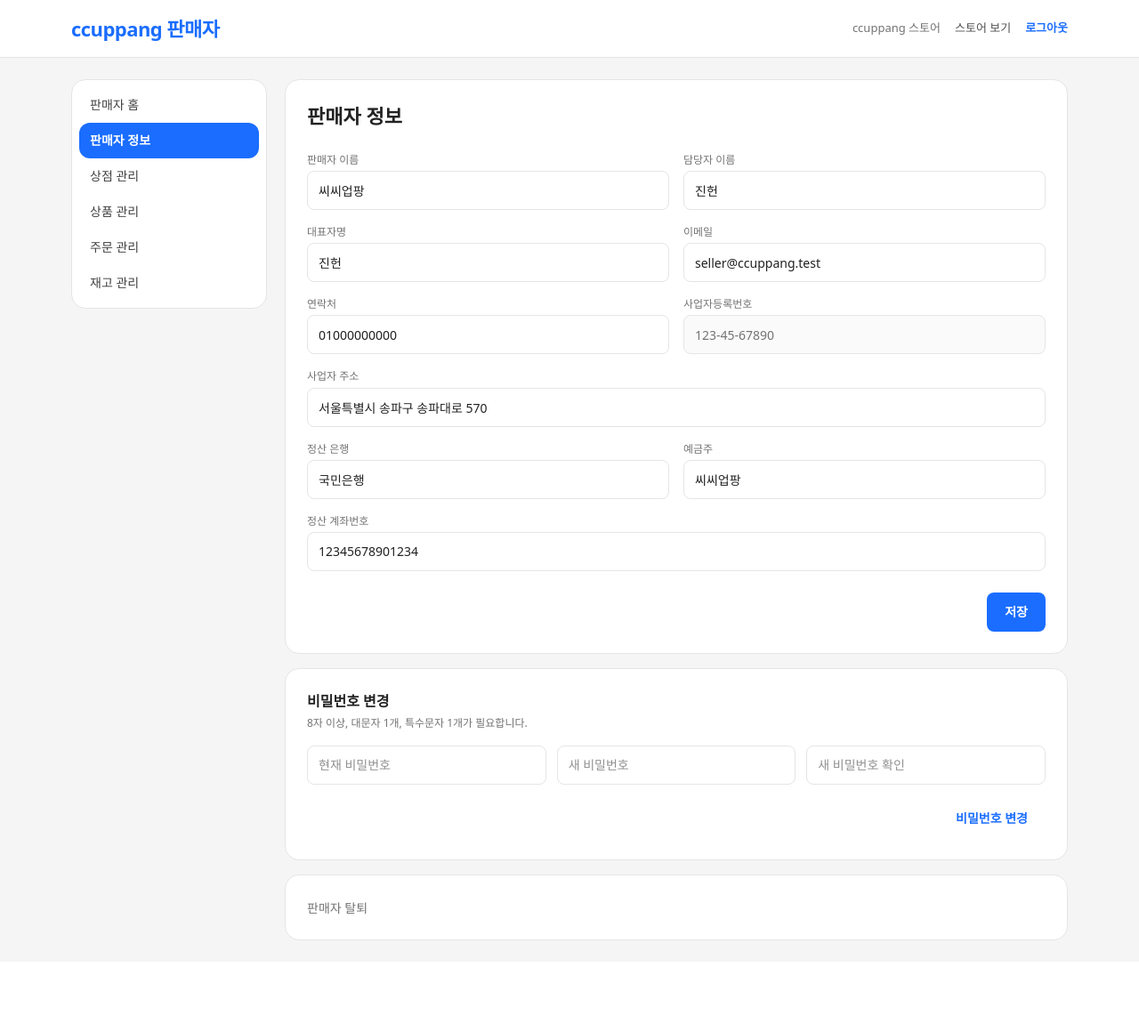
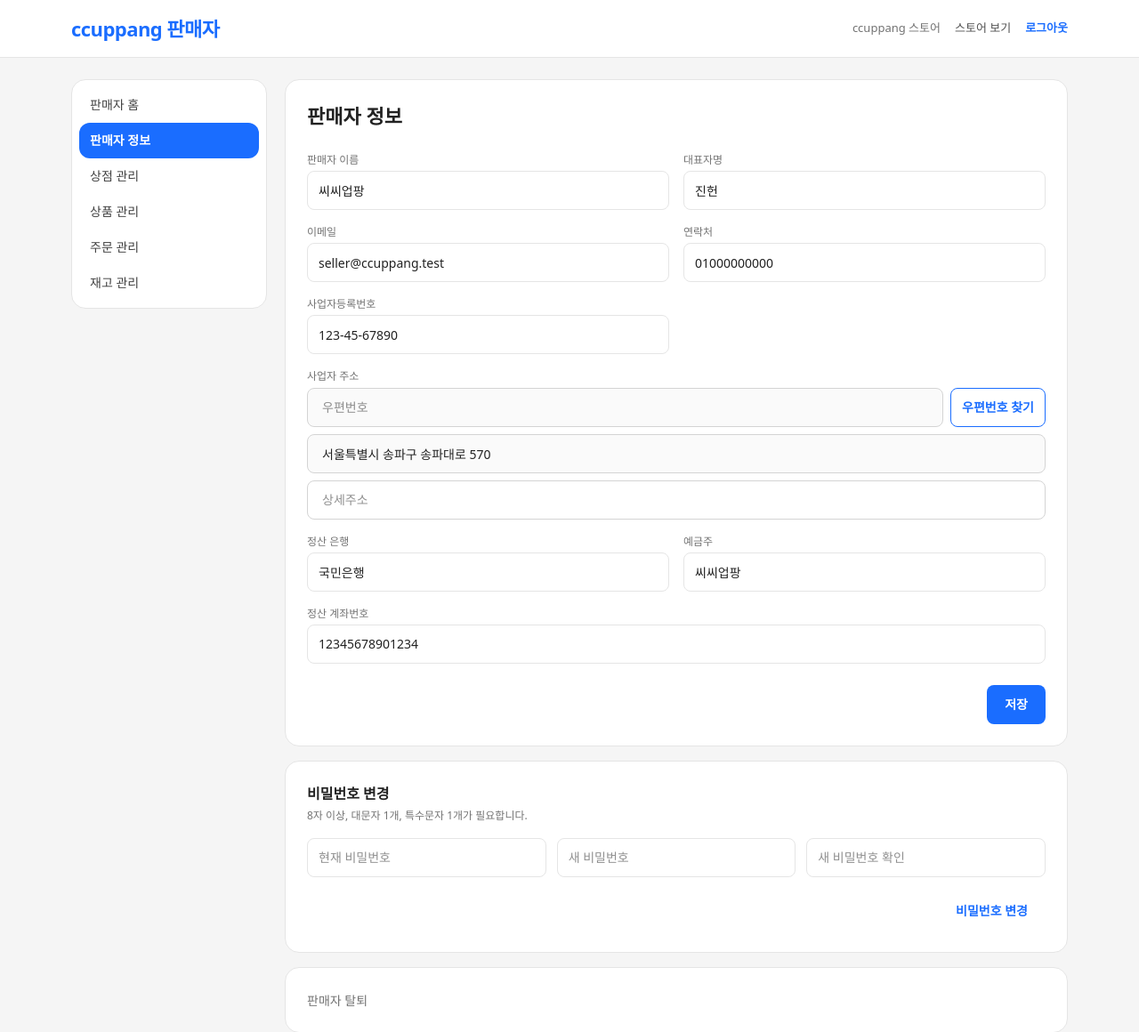
Before and after one commit to Ground-you/Shoppingball, a Laravel app: page /seller/profile in a window 1280 px wide. Shown: the top 1160 px of the page at 89% size. Before the commit the page ends 1057 px from the top, so only its background shows below. Run offline with Laravel 12, Linux system fonts and the light colour scheme; a user stored in the database is signed in; data comes from the database, SQL or seed files in the repository; style sheets or scripts are compiled from the project's sources; parts of the project's set-up code (start-up, migrations or seed data) failed here and were passed over; some libraries are stand-ins or nearby versions; some web fonts are replaced.

Commit message:
판매자가 사업장 주소를 나눠 입력하게 한다.
우편번호로 주소를 찾고 상세 주소를 따로 저장한다.

```diff
--- a/app/Http/Controllers/AuthController.php
+++ b/app/Http/Controllers/AuthController.php
@@ -34,6 +34,12 @@ class AuthController extends Controller
         if (! $buyer || ! Hash::check($data['password'], $buyer->password_hash)) {
             return response()->json([
                 'message' => '아이디 또는 비밀번호가 올바르지 않습니다.',
+            ], 422);
+        }
+
+        if ($buyer->status !== 'ACTIVE') {
+            return response()->json([
+                'message' => '사용할 수 없는 계정입니다.',
             ], 422);
         }
 
--- a/app/Http/Controllers/Seller/AccountController.php
+++ b/app/Http/Controllers/Seller/AccountController.php
@@ -5,6 +5,7 @@ namespace App\Http\Controllers\Seller;
 use App\Http\Controllers\Controller;
 use App\Support\BuyerInput;
 use App\Support\SellerContext;
+use App\Support\SellerInput;
 use App\Support\SellerPage;
 use Illuminate\Http\Request;
 use Illuminate\Support\Facades\Auth;
@@ -23,12 +24,13 @@ class AccountController extends Controller
             'section' => 'profile',
             'profile' => [
                 'sellerName' => $seller->seller_name,
-                'managerName' => $seller->manager_name ?? '',
                 'representativeName' => $seller->representative_name ?? '',
                 'email' => $member->login_email,
                 'phone' => preg_replace('/\D/', '', (string) ($seller->contact_phone ?? '')),
                 'businessNumber' => $seller->business_registration_number,
-                'address' => $seller->business_address ?? '',
+                'postalCode' => $seller->business_postal_code ?? '',
+                'addressLine1' => $seller->business_address_line1 ?: ($seller->business_address ?? ''),
+                'addressLine2' => $seller->business_address_line2 ?? '',
                 'bankName' => $seller->settlement_bank_name ?? '',
                 'accountNumber' => $this->decryptAccount($seller->settlement_account_number_enc),
                 'accountHolder' => $seller->settlement_account_holder ?? '',
@@ -41,21 +43,26 @@ class AccountController extends Controller
         $member = SellerContext::member();
         $seller = SellerContext::seller();
 
+        $request->merge([
+            'business_registration_number' => SellerInput::prepareBusinessNumber($request->input('business_registration_number')),
+        ]);
+
         $data = $request->validate([
             'seller_name' => ['required', 'string', 'min:2', 'max:100'],
-            'manager_name' => ['required', 'string', 'min:2', 'max:50'],
-            'representative_name' => ['nullable', 'string', 'min:2', 'max:50'],
+            'representative_name' => ['required', 'string', 'min:2', 'max:50'],
             'login_email' => ['required', 'email:rfc', 'max:100', Rule::unique('seller_members', 'login_email')->ignore($member->id)],
             'contact_phone' => ['nullable', 'string', 'regex:/^\d+$/', 'min:8', 'max:20'],
-            'business_address' => ['nullable', 'string', 'max:255'],
+            'business_registration_number' => SellerInput::businessNumberRules($seller->id),
+            ...SellerInput::addressRules(),
             'settlement_bank_name' => ['nullable', 'string', 'max:50'],
             'settlement_account_number' => ['nullable', 'string', 'regex:/^\d+$/', 'min:8', 'max:30'],
             'settlement_account_holder' => ['nullable', 'string', 'max:50'],
         ], [
+            ...SellerInput::businessNumberMessages(),
+            ...SellerInput::addressMessages(),
             'seller_name.required' => '판매자 이름을 입력해 주세요.',
             'seller_name.min' => '판매자 이름은 2자 이상 입력해 주세요.',
-            'manager_name.required' => '담당자 이름을 입력해 주세요.',
-            'manager_name.min' => '담당자 이름은 2자 이상 입력해 주세요.',
+            'representative_name.required' => '대표자명을 입력해 주세요.',
             'representative_name.min' => '대표자명은 2자 이상 입력해 주세요.',
             'login_email.required' => '이메일을 입력해 주세요.',
             'login_email.email' => '이메일에는 @와 도메인이 필요합니다.',
@@ -72,10 +79,14 @@ class AccountController extends Controller
 
         $seller->update([
             'seller_name' => $data['seller_name'],
-            'manager_name' => $data['manager_name'],
-            'representative_name' => $data['representative_name'] ?: null,
+            'manager_name' => $data['representative_name'],
+            'representative_name' => $data['representative_name'],
             'contact_phone' => $data['contact_phone'] ?: null,
-            'business_address' => $data['business_address'] ?: null,
+            'business_registration_number' => $data['business_registration_number'],
+            'business_postal_code' => $data['business_postal_code'],
+            'business_address_line1' => $data['business_address_line1'],
+            'business_address_line2' => $data['business_address_line2'] ?: null,
+            'business_address' => SellerInput::addressText($data),
             'settlement_bank_name' => $data['settlement_bank_name'] ?: null,
             'settlement_account_number_enc' => $account !== '' ? Crypt::encryptString($account) : null,
             'settlement_account_holder' => $data['settlement_account_holder'] ?: null,
@@ -83,7 +94,7 @@ class AccountController extends Controller
 
         $member->update([
             'login_email' => $data['login_email'],
-            'member_name' => $data['manager_name'],
+            'member_name' => $data['representative_name'],
         ]);
 
         return response()->json(['message' => '판매자 정보를 저장했습니다.']);
--- a/app/Models/Seller.php
+++ b/app/Models/Seller.php
@@ -15,6 +15,9 @@ class Seller extends Model
         'manager_name',
         'contact_phone',
         'business_registration_number',
+        'business_postal_code',
+        'business_address_line1',
+        'business_address_line2',
         'business_address',
         'business_license_file_url',
         'representative_name',
--- /dev/null
+++ b/resources/js/components/PostcodeAddress.vue
@@ -0,0 +1,61 @@
+<script setup>
+import { nextTick, ref } from 'vue';
+
+defineProps({
+    error: { type: String, default: '' },
+    inputClass: { type: String, default: 'h-12' },
+});
+
+const postal = defineModel('postal', { type: String, default: '' });
+const line1 = defineModel('line1', { type: String, default: '' });
+const line2 = defineModel('line2', { type: String, default: '' });
+
+const postcodeBox = ref(null);
+const postcodeOpen = ref(false);
+const lookupError = ref('');
+
+const openPostcode = async () => {
+    lookupError.value = '';
+
+    if (!window.daum?.Postcode) {
+        lookupError.value = '우편번호 찾기를 불러오지 못했습니다. 네트워크를 확인해 주세요.';
+        return;
+    }
+
+    postcodeOpen.value = true;
+    await nextTick();
+    postcodeBox.value.innerHTML = '';
+
+    new window.daum.Postcode({
+        width: '100%',
+        height: '420px',
+        oncomplete(data) {
+            postal.value = data.zonecode;
+            line1.value = data.userSelectedType === 'R' ? data.roadAddress : data.jibunAddress;
+            postcodeOpen.value = false;
+        },
+    }).embed(postcodeBox.value);
+};
+</script>
+
+<template>
+    <div class="space-y-2">
+        <div class="flex gap-2">
+            <input :value="postal" type="text" readonly placeholder="우편번호" :class="[inputClass, 'min-w-0 flex-1 rounded-lg border border-neutral-300 bg-neutral-50 px-4 text-sm outline-none']">
+            <button type="button" :class="[inputClass, 'shrink-0 rounded-lg border border-brand px-3 text-sm font-bold text-brand']" @click="openPostcode">우편번호 찾기</button>
+        </div>
+        <input :value="line1" type="text" readonly placeholder="주소" :class="[inputClass, 'w-full rounded-lg border border-neutral-300 bg-neutral-50 px-4 text-sm outline-none']">
+        <input v-model="line2" type="text" placeholder="상세주소" :class="[inputClass, 'w-full rounded-lg border border-neutral-300 px-4 text-sm outline-none focus:border-brand']">
+        <p v-if="lookupError || error" class="text-xs text-brand">{{ lookupError || error }}</p>
+    </div>
+
+    <div v-if="postcodeOpen" class="fixed inset-0 z-[60] flex items-center justify-center bg-black/40 px-4">
+        <section class="w-full max-w-lg overflow-hidden rounded-2xl bg-white p-6 shadow-xl">
+            <div class="mb-4 flex items-center justify-between">
+                <h2 class="text-lg font-bold">우편번호 찾기</h2>
+                <button type="button" class="text-xl text-neutral-400" @click="postcodeOpen = false">×</button>
+            </div>
+            <div ref="postcodeBox" class="h-[460px] overflow-hidden rounded-lg border border-neutral-300"></div>
+        </section>
+    </div>
+</template>
--- a/resources/js/pages/Seller/Login.vue
+++ b/resources/js/pages/Seller/Login.vue
@@ -56,13 +56,6 @@ const submit = async () => {
             <a href="/seller/register" class="mt-4 block rounded-2xl border border-neutral-300 bg-white py-4 text-center text-sm font-medium">
                 판매자 회원가입
             </a>
-
-            <section class="mt-4 rounded-2xl border border-neutral-200 bg-white px-6 py-5 text-sm leading-6 text-neutral-600">
-                <p class="font-bold text-neutral-800">임시 판매자 계정</p>
-                <p>이메일 seller@ccuppang.test</p>
-                <p>비밀번호 Seller1!</p>
-                <p class="mt-1 text-[12px] text-neutral-400">입점 심사 없이 상품, 상점, 가격, 재고 권한을 사용할 수 있습니다.</p>
-            </section>
         </main>
     </div>
 </template>
--- a/resources/js/pages/Seller/Profile.vue
+++ b/resources/js/pages/Seller/Profile.vue
@@ -2,6 +2,7 @@
 import { reactive, ref } from 'vue';
 import axios from 'axios';
 import SellerShell from '../../Components/SellerShell.vue';
+import PostcodeAddress from '../../components/PostcodeAddress.vue';
 import { firstError } from '../../sellerError';
 
 const props = defineProps({
@@ -12,11 +13,13 @@ const props = defineProps({
 
 const form = reactive({
     seller_name: props.profile.sellerName,
-    manager_name: props.profile.managerName,
     representative_name: props.profile.representativeName,
     login_email: props.profile.email,
     contact_phone: props.profile.phone,
-    business_address: props.profile.address,
+    business_registration_number: props.profile.businessNumber,
+    business_postal_code: props.profile.postalCode,
+    business_address_line1: props.profile.addressLine1,
+    business_address_line2: props.profile.addressLine2,
     settlement_bank_name: props.profile.bankName,
     settlement_account_number: props.profile.accountNumber,
     settlement_account_holder: props.profile.accountHolder,
@@ -84,10 +87,6 @@ const withdraw = async () => {
                     <input v-model="form.seller_name" class="h-11 w-full rounded-lg border border-neutral-200 px-3 outline-none focus:border-brand">
                 </label>
                 <label class="block text-sm">
-                    <span class="mb-1 block text-[12px] text-neutral-500">담당자 이름</span>
-                    <input v-model="form.manager_name" class="h-11 w-full rounded-lg border border-neutral-200 px-3 outline-none focus:border-brand">
-                </label>
-                <label class="block text-sm">
                     <span class="mb-1 block text-[12px] text-neutral-500">대표자명</span>
                     <input v-model="form.representative_name" class="h-11 w-full rounded-lg border border-neutral-200 px-3 outline-none focus:border-brand">
                 </label>
@@ -101,12 +100,17 @@ const withdraw = async () => {
                 </label>
                 <label class="block text-sm">
                     <span class="mb-1 block text-[12px] text-neutral-500">사업자등록번호</span>
-                    <input :value="profile.businessNumber" disabled class="h-11 w-full rounded-lg border border-neutral-200 bg-neutral-50 px-3 text-neutral-500">
+                    <input v-model="form.business_registration_number" type="text" inputmode="numeric" placeholder="000-00-00000" class="h-11 w-full rounded-lg border border-neutral-200 px-3 outline-none focus:border-brand">
                 </label>
-                <label class="block text-sm sm:col-span-2">
+                <div class="block text-sm sm:col-span-2">
                     <span class="mb-1 block text-[12px] text-neutral-500">사업자 주소</span>
-                    <input v-model="form.business_address" class="h-11 w-full rounded-lg border border-neutral-200 px-3 outline-none focus:border-brand">
-                </label>
+                    <PostcodeAddress
+                        v-model:postal="form.business_postal_code"
+                        v-model:line1="form.business_address_line1"
+                        v-model:line2="form.business_address_line2"
+                        input-class="h-11"
+                    />
+                </div>
                 <label class="block text-sm">
                     <span class="mb-1 block text-[12px] text-neutral-500">정산 은행</span>
                     <input v-model="form.settlement_bank_name" class="h-11 w-full rounded-lg border border-neutral-200 px-3 outline-none focus:border-brand">
--- a/resources/js/pages/Seller/Register.vue
+++ b/resources/js/pages/Seller/Register.vue
@@ -1,14 +1,16 @@
 <script setup>
 import { reactive, ref } from 'vue';
 import axios from 'axios';
+import PostcodeAddress from '../../components/PostcodeAddress.vue';
 
 const form = reactive({
     seller_name: '',
     business_registration_number: '',
-    business_address: '',
+    business_postal_code: '',
+    business_address_line1: '',
+    business_address_line2: '',
     business_license_test: '',
     representative_name: '',
-    manager_name: '',
     contact_phone: '',
     login_email: '',
     password: '',
@@ -22,6 +24,7 @@ const message = ref('');
 const submitting = ref(false);
 
 const fieldError = (name) => errors.value[name]?.[0] || '';
+
 
 const digitsOnly = (event, field) => {
     form[field] = event.target.value.replace(/\D/g, '');
@@ -63,32 +66,29 @@ const submit = async () => {
                     </label>
                     <label class="block text-sm">
                         <span class="mb-1 block font-medium">사업자등록번호</span>
-                        <input v-model="form.business_registration_number" type="text" placeholder="123-45-67890" class="h-12 w-full rounded-lg border border-neutral-300 px-4 outline-none focus:border-brand">
+                        <input v-model="form.business_registration_number" type="text" inputmode="numeric" placeholder="000-00-00000" class="h-12 w-full rounded-lg border border-neutral-300 px-4 outline-none focus:border-brand">
                         <span v-if="fieldError('business_registration_number')" class="mt-1 block text-xs text-brand">{{ fieldError('business_registration_number') }}</span>
                     </label>
-                    <label class="block text-sm">
+                    <div class="block text-sm">
                         <span class="mb-1 block font-medium">사업자 주소</span>
-                        <input v-model="form.business_address" type="text" class="h-12 w-full rounded-lg border border-neutral-300 px-4 outline-none focus:border-brand">
-                        <span v-if="fieldError('business_address')" class="mt-1 block text-xs text-brand">{{ fieldError('business_address') }}</span>
-                    </label>
+                        <PostcodeAddress
+                            v-model:postal="form.business_postal_code"
+                            v-model:line1="form.business_address_line1"
+                            v-model:line2="form.business_address_line2"
+                            :error="fieldError('business_postal_code') || fieldError('business_address_line1') || fieldError('business_address_line2')"
+                        />
+                    </div>
                     <label class="block rounded-xl bg-neutral-50 p-4 text-sm">
                         <span class="mb-1 block font-medium">사업자등록증 (테스트)</span>
                         <input v-model="form.business_license_test" type="text" placeholder="예: 테스트 등록증" class="h-12 w-full rounded-lg border border-neutral-300 bg-white px-4 outline-none focus:border-brand">
                         <span class="mt-1 block text-xs text-neutral-400">파일 제출은 아직 연결하지 않았습니다. 확인용 문구만 저장합니다.</span>
                         <span v-if="fieldError('business_license_test')" class="mt-1 block text-xs text-brand">{{ fieldError('business_license_test') }}</span>
                     </label>
-                    <div class="grid gap-4 sm:grid-cols-2">
-                        <label class="block text-sm">
-                            <span class="mb-1 block font-medium">대표자명</span>
-                            <input v-model="form.representative_name" type="text" class="h-12 w-full rounded-lg border border-neutral-300 px-4 outline-none focus:border-brand">
-                            <span v-if="fieldError('representative_name')" class="mt-1 block text-xs text-brand">{{ fieldError('representative_name') }}</span>
-                        </label>
-                        <label class="block text-sm">
-                            <span class="mb-1 block font-medium">담당자 이름</span>
-                            <input v-model="form.manager_name" type="text" class="h-12 w-full rounded-lg border border-neutral-300 px-4 outline-none focus:border-brand">
-                            <span v-if="fieldError('manager_name')" class="mt-1 block text-xs text-brand">{{ fieldError('manager_name') }}</span>
-                        </label>
-                    </div>
+                    <label class="block text-sm">
+                        <span class="mb-1 block font-medium">대표자명</span>
+                        <input v-model="form.representative_name" type="text" class="h-12 w-full rounded-lg border border-neutral-300 px-4 outline-none focus:border-brand">
+                        <span v-if="fieldError('representative_name')" class="mt-1 block text-xs text-brand">{{ fieldError('representative_name') }}</span>
+                    </label>
                     <label class="block text-sm">
                         <span class="mb-1 block font-medium">연락처</span>
                         <input :value="form.contact_phone" type="tel" inputmode="numeric" placeholder="01012345678" class="h-12 w-full rounded-lg border border-neutral-300 px-4 outline-none focus:border-brand" @input="digitsOnly($event, 'contact_phone')">
```
Also changed, not shown: app/Http/Controllers/Seller/AuthController.php (+15 -19 lines), app/Support/SellerInput.php (added, +94 -0 lines), database/migrations/2026_11_27_000002_add_business_address_parts_to_sellers.php (added).
